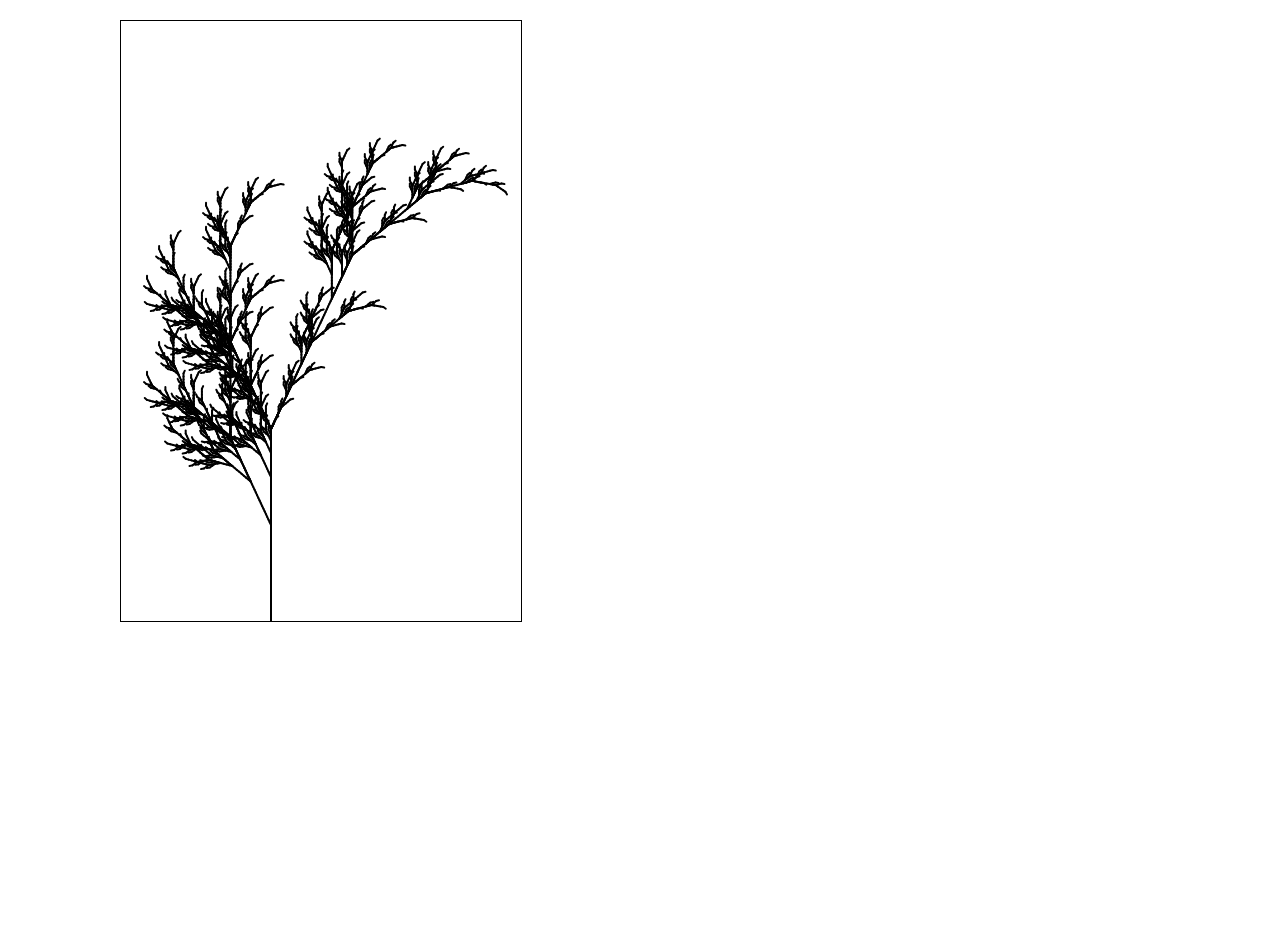
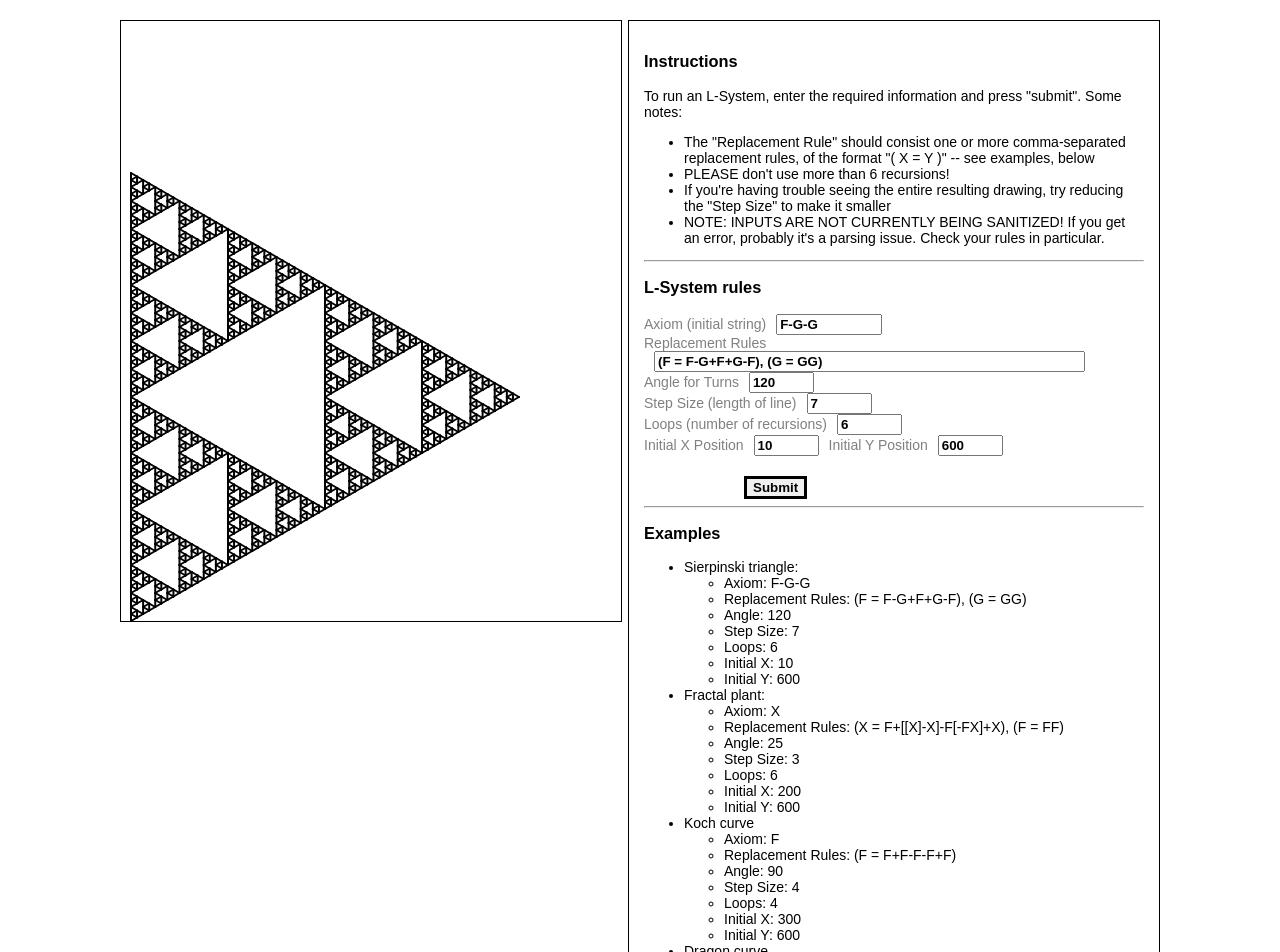
Before and after one commit to hd23408/reactive-garden, a React (Create React App) app: page / in a window 1280 px wide. Shown: the top 952 px of the page. Before the commit the page ends 800 px from the top, so only its background shows below. Built offline with nearby package versions, Linux system fonts and the light colour scheme.

Commit message:
Making assignment of the L-System parameters interactive

```diff
--- a/src/App.js
+++ b/src/App.js
@@ -1,25 +1,50 @@
 import React, { Component } from 'react'
 import LSystem from './LSystem'
+import Form from './Form'
 
 class App extends Component {
+  constructor(props) {
+    super(props)
+
+
+    this.initialState = {
+
+      // Sierpinski triangle
+      rule: {
+        angle: '120',
+        step: '7',
+        axiom: 'F-G-G',
+        replacements: '(F = F-G+F+G-F), (G = GG)',
+        loops: '6',
+        startX: '10',
+        startY: '600'
+      }
+
+
+
+    }
+
+    this.state = this.initialState
+  }
+
+  handleSubmit = newRule => {
+
+    this.setState({ rule: newRule });
+  }
+
 
   render() {
+    const { rule } = this.state
 
     return (
-      // Sierpinski triangle:
-      // <LSystem angle="120" step="7" axiom="F-G-G" replacements="(F = F-G+F+G-F), (G = GG)" loops="6"/>
+    <div>
+      <div className="container">
+        <Form handleSubmit={this.handleSubmit} rule={rule}/>
+        <LSystem rule={rule} />
+      </div>
 
-      // Fractal plant:
-      <LSystem angle="25" step="3" axiom="X" replacements="(X = F+[[X]-X]-F[-FX]+X), (F = FF)" loops="6"/>
-
-      // Koch curve:
-      // <LSystem angle="90" step="10" axiom="F" replacements="(F = F+F-F-F+F)" loops="6"/>
-
-      // Dragon curve:
-      // <LSystem angle="90" step="4" axiom="FX" replacements="(X = X+YF+), (Y = -FX-Y)" loops="12"/>
-
+    </div>
     )
-
 
   }
 }
--- /dev/null
+++ b/src/Form.js
@@ -0,0 +1,185 @@
+import React, { Component } from 'react'
+
+class Form extends Component {
+  constructor(props) {
+    super(props)
+
+    this.initialState = {
+      angle: props.rule.angle,
+      step: props.rule.step,
+      axiom: props.rule.axiom,
+      replacements: props.rule.replacements,
+      loops: props.rule.loops,
+      startX: props.rule.startX,
+      startY: props.rule.startY
+    }
+
+    this.state = this.initialState
+  }
+
+  handleChange = event => {
+    const { name, value } = event.target
+
+    this.setState({
+      [name]: value,
+    })
+  }
+
+  submitForm = () => {
+    this.props.handleSubmit(this.state)
+  }
+
+  render() {
+    const { angle,
+      step,
+      axiom,
+      replacements,
+      loops,
+      startX,
+      startY } = this.state;
+
+    return (
+
+      <div className="instructions">
+      <h3>Instructions</h3>
+      <p>
+        To run an L-System, enter the required information and press "submit". Some notes:
+        <ul>
+        <li>The "Replacement Rule" should consist one or more comma-separated replacement rules, of the format "( X = Y )" -- see examples, below</li>
+        <li>PLEASE don't use more than 6 recursions!</li>
+        <li>If you're having trouble seeing the entire resulting drawing, try reducing the "Step Size" to make it smaller</li>
+        <li>NOTE: INPUTS ARE NOT CURRENTLY BEING SANITIZED! If you get an error, probably it's a parsing issue. Check your rules in particular.</li>
+        </ul>
+      </p>
+
+      <hr />
+
+      <h3>L-System rules</h3>
+      <form>
+        <label>Axiom (initial string)</label>
+        <input
+          type="text"
+          name="axiom"
+          size="10"
+          value={axiom}
+          onChange={this.handleChange} />
+
+        <br />
+        <label>Replacement Rules</label>
+        <input
+          type="text"
+          name="replacements"
+          size="50"
+          value={replacements}
+          onChange={this.handleChange} />
+
+        <br />
+        <label>Angle for Turns</label>
+        <input
+          type="text"
+          name="angle"
+          size="5"
+          value={angle}
+          onChange={this.handleChange} />
+
+        <br />
+        <label>Step Size (length of line)</label>
+        <input
+          type="text"
+          name="step"
+          size="5"
+          value={step}
+          onChange={this.handleChange} />
+
+        <br />
+        <label>Loops (number of recursions)</label>
+        <input
+          type="text"
+          name="loops"
+          size="5"
+          value={loops}
+          onChange={this.handleChange} />
+
+        <br />
+        <label>Initial X Position</label>
+        <input
+          type="text"
+          name="startX"
+          size="5"
+          value={startX}
+          onChange={this.handleChange} />
+        <label>Initial Y Position</label>
+        <input
+          type="text"
+          name="startY"
+          size="5"
+          value={startY}
+          onChange={this.handleChange} />
+
+        <br />
+        <input type="button" value="Submit" onClick={this.submitForm} />
+      </form>
+
+      <hr />
+
+      <h3>Examples</h3>
+      <p>
+      <ul>
+      <li>Sierpinski triangle:
+        <ul>
+          <li>Axiom: F-G-G</li>
+          <li>Replacement Rules: (F = F-G+F+G-F), (G = GG)</li>
+          <li>Angle: 120</li>
+          <li>Step Size: 7</li>
+          <li>Loops: 6</li>
+          <li>Initial X: 10</li>
+          <li>Initial Y: 600</li>
+        </ul>
+      </li>
+
+      <li>Fractal plant:
+        <ul>
+          <li>Axiom: X</li>
+          <li>Replacement Rules: (X = F+[[X]-X]-F[-FX]+X), (F = FF)</li>
+          <li>Angle: 25</li>
+          <li>Step Size: 3</li>
+          <li>Loops: 6</li>
+          <li>Initial X: 200</li>
+          <li>Initial Y: 600</li>
+        </ul>
+      </li>
+
+
+      <li>Koch curve
+        <ul>
+          <li>Axiom: F</li>
+          <li>Replacement Rules: (F = F+F-F-F+F)</li>
+          <li>Angle: 90</li>
+          <li>Step Size: 4</li>
+          <li>Loops: 4</li>
+          <li>Initial X: 300</li>
+          <li>Initial Y: 600</li>
+        </ul>
+      </li>
+
+
+      <li>Dragon curve
+        <ul>
+          <li>Axiom: FX</li>
+          <li>Replacement Rules: (X = X+YF+), (Y = -FX-Y)</li>
+          <li>Angle: 90</li>
+          <li>Step Size: 4</li>
+          <li>Loops: 12 <i>(Dragons get special dispensation for extra loops)</i></li>
+          <li>Initial X: 300</li>
+          <li>Initial Y: 200</li>
+        </ul>
+      </li>
+
+      </ul>
+      </p>
+      </div>
+    );
+  }
+}
+
+  export default Form;
--- a/src/LSystem.js
+++ b/src/LSystem.js
@@ -6,25 +6,34 @@ import TurtleLine from './TurtleLine'
 class LSystem extends Component {
   constructor(props) {
     /*
-      Expected props:
+      The propery handed in should be an object called "rule", with
+      the following keys:
         axiom: The initial string
         numloops: How many times to run the replacement algorithm
         replacements: One or more comma-separated replacement rules, of the format "X = Y"
         step: How many pixels to draw each line
         angle: The angle to turn when turning
+        startX: The X position at which to start drawing
+        startY: The Y position at which to start drawing
     */
     super(props);
 
-    // An empty list of lines that will be filled in when drawing
     this.state = {
+      // An empty list of lines that will be filled in when drawing
       lines: new Immutable.List(),
+
+      // The rules for drawing
+      rule: this.props.rule,
     }
 
   }
 
   generateRules() {
-    var rules = this.props.axiom;
-    for (var i = 0; i < this.props.loops; i++) {
+
+    const currentRule = this.props.rule;
+
+    var rules = currentRule.axiom;
+    for (var i = 0; i < currentRule.loops; i++) {
       rules = this.expandRules(rules);
     }
     return rules;
@@ -33,8 +42,9 @@ class LSystem extends Component {
   expandRules(inputString) {
     var outputString = '';
     var replacements = [];
+    const currentRule = this.props.rule;
 
-    for(const replacement of this.props.replacements.split(',')) {
+    for(const replacement of currentRule.replacements.split(',')) {
       const rule = replacement.split('=');
       const subst = {findString: rule[0].replace(/\(/,"").trim(), newString: rule[1].replace(/\)/,"").trim()};
 
@@ -63,13 +73,16 @@ class LSystem extends Component {
   }
 
   runTurtle() {
+
+    const currentRule = this.props.rule;
+
     var currentAngle = 90;
-    var currentX = 150;
-    var currentY = 600;
+    var currentX = Number(currentRule.startX);
+    var currentY = Number(currentRule.startY);
     var locations = Immutable.Stack();
 
-    const angle = Number(this.props.angle);
-    const step = Number(this.props.step);
+    const angle = Number(currentRule.angle);
+    const step = Number(currentRule.step);
     const rules = this.generateRules();
 
     // For each character in the string
@@ -111,13 +124,31 @@ class LSystem extends Component {
 
 
   componentDidMount() {
+    // The first time this loads, run the
+    // turtle to draw the needed lines.
     this.runTurtle();
+  }
+
+  componentDidUpdate(previousProps, previousState) {
+    // Because componentDidUpdate will get called on
+    // any update of state (including, for instance,
+    // drawing a new line), only reset and redraw
+    // if the state being changed is the rule.
+    // (This feels really hacky; TODO: Rethink this.)
+    if (previousProps.rule !== this.props.rule) {
+      this.setState(prevState => {
+        return {
+          lines: new Immutable.List(),
+        };
+      });
+      this.runTurtle();
+    }
   }
 
   render() {
     const lines = this.state.lines;
     return (
-      <svg class="drawArea">
+      <svg className="drawArea">
       {lines.map((line, index) => (
         <TurtleLine key={index} line={line} />
       ))}
--- a/src/TurtleLine.js
+++ b/src/TurtleLine.js
@@ -8,7 +8,7 @@ class TurtleLine extends Component {
       .map(p => p.get('x') + ' ' + p.get('y'))
       .join(" L ");
 
-    return <path class='path' stroke='black' d={pathData} />;
+    return <path className='path' stroke='black' d={pathData} />;
   }
 }
 
--- a/src/index.css
+++ b/src/index.css
@@ -4,13 +4,38 @@ body {
 }
 
 .drawArea {
-  width: 400px;
+  width: 500px;
   height: 600px;
   border: 1px solid black;
   margin-left: 100px;
-  float: center;
+  float: left;
   cursor: crosshair;
-  align: center;
+}
+
+.instructions {
+  width: 500px;
+  border: 1px solid black;
+  padding: 15px;
+  margin-right: 100px;
+  float: right;
+}
+
+form input {
+  margin-left: 10px;
+  margin-right: 10px;
+  font-weight: bold;
+}
+
+form input[type=button] {
+  margin-left: 100px;
+  margin-top: 20px;
+  border: 3px solid black;
+  font-weight: bold;
+
+}
+
+form label {
+  color: gray;
 }
 
 .path {
```
